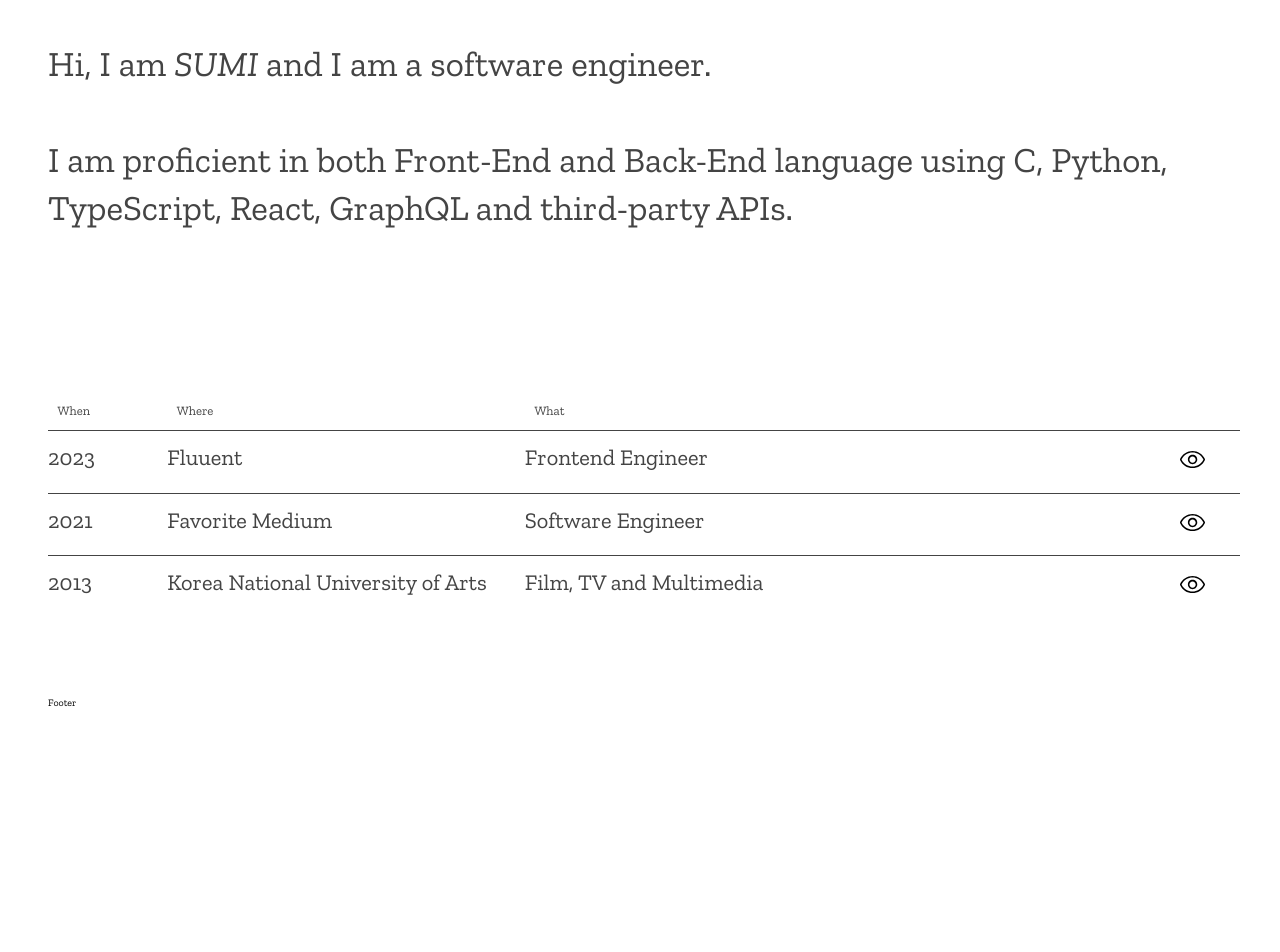
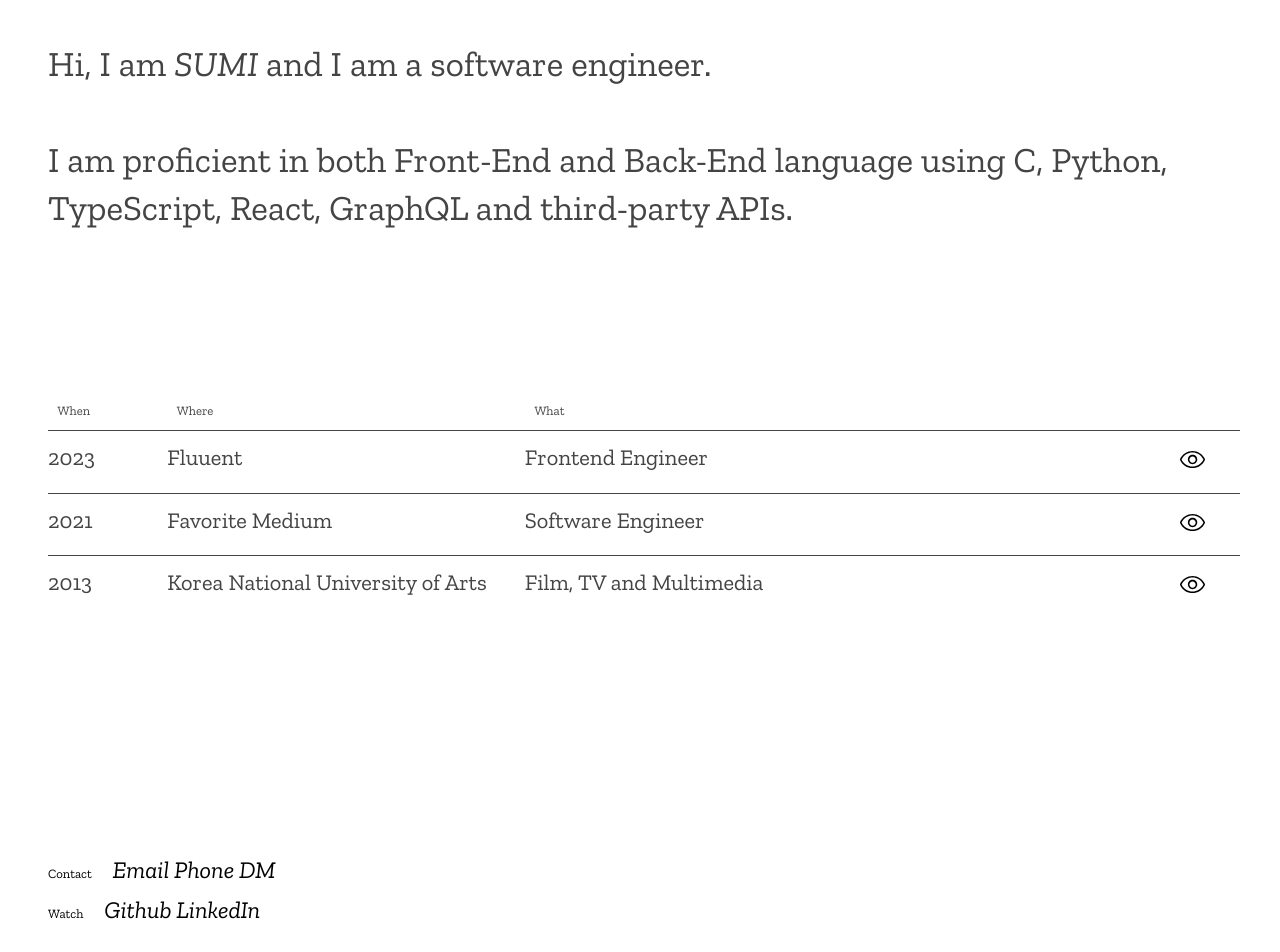
Before and after one commit to SumiSeo/sumiseo-portfolio, a Next.js app: page / in a window 1280 px wide. Shown: the top 952 px of the page. Before the commit the page ends 800 px from the top, so only its background shows below. Built offline with nearby package versions, Linux system fonts and the light colour scheme; a web font is replaced by a local one.

Commit message:
add footer

```diff
--- a/comps/Footer.tsx
+++ b/comps/Footer.tsx
@@ -1,7 +1,21 @@
 import styles from "@/styles/components/Footer.module.scss";
 
 const Footer = (): JSX.Element => {
-  return <div className={styles.footer}>Footer</div>;
+  return (
+    <div className={styles.footer}>
+      <div className={styles.box}>
+        <span>Contact</span>
+        <span>Email</span>
+        <span>Phone</span>
+        <span>DM</span>
+      </div>
+      <div className={styles.box}>
+        <span>Watch</span>
+        <span>Github</span>
+        <span>LinkedIn</span>
+      </div>
+    </div>
+  );
 };
 
 export default Footer;
--- a/styles/Home.module.scss
+++ b/styles/Home.module.scss
@@ -1,4 +1,5 @@
 .home {
+  height: 100vh;
   &__container {
     padding: 2.5rem 3rem;
     padding-right: 2.5rem;
--- a/styles/components/Footer.module.scss
+++ b/styles/components/Footer.module.scss
@@ -1,3 +1,24 @@
 .footer {
   padding: 2.5rem 3rem;
+  margin-top: 9rem;
 }
+
+.box {
+  margin-top: 1rem;
+  span:first-child {
+    margin-right: 1rem;
+    font-size: 0.8rem;
+  }
+
+  span:not(:first-child) {
+    font-size: 1.5rem;
+    font-weight: 300;
+    display: inline-block;
+    margin-left: 0.3rem;
+    font-style: italic;
+    &:hover {
+      color: red;
+      cursor: pointer;
+    }
+  }
+}
```
